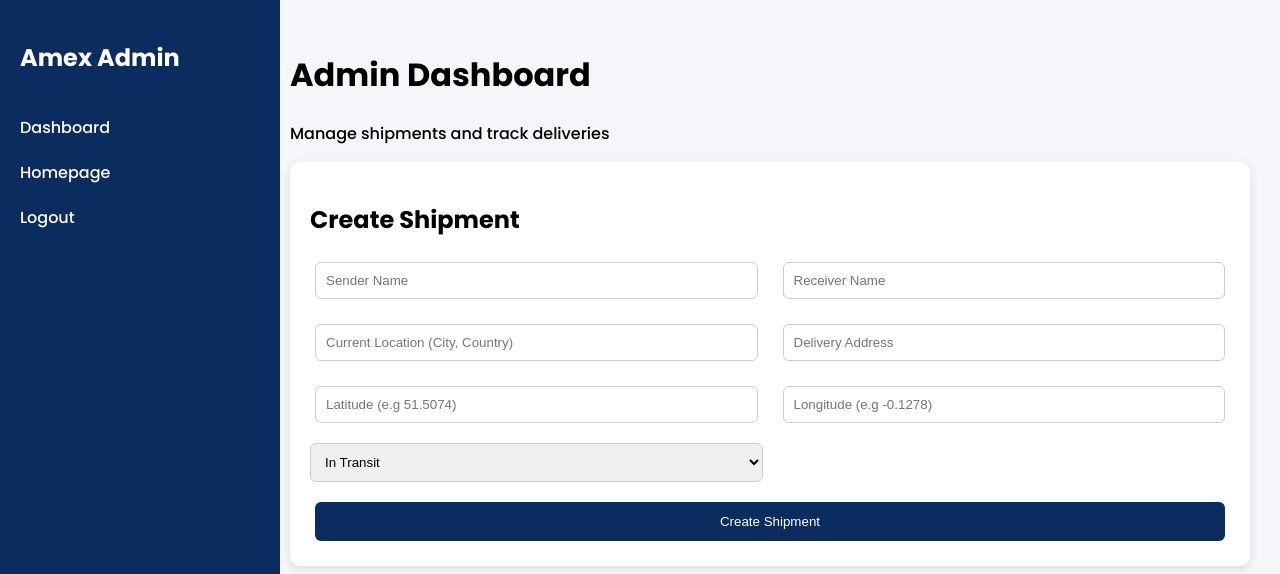
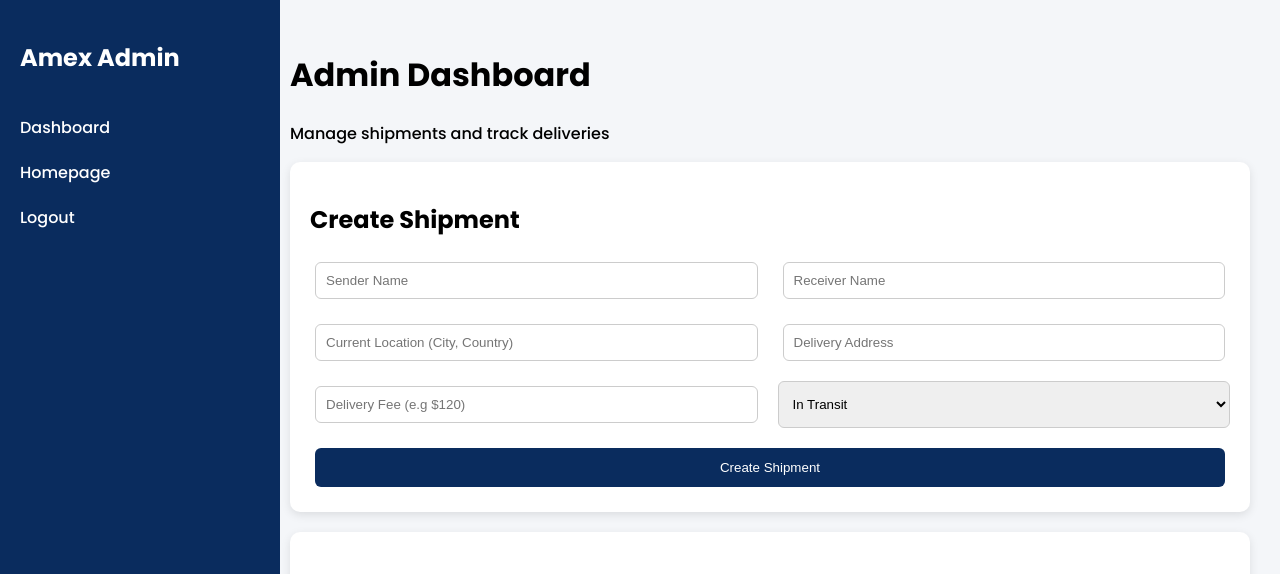
Before and after one commit to amexlabs-ui/amex-courier, a Python web app: template templates/dashboard.html in a window 1280 px wide. Shown: the top 574 px of the page. Run offline with Jinja, Linux system fonts and the light colour scheme; the template is opened without the code that fills it, so the values that code supplies are empty.

Commit message:
Update dashboard.html

```diff
--- a/templates/dashboard.html
+++ b/templates/dashboard.html
@@ -137,8 +137,7 @@ th, td {
 <input name="location" placeholder="Current Location (City, Country)" required>
 <input name="delivery_address" placeholder="Delivery Address" required>
 
-<input name="lat" placeholder="Latitude (e.g 51.5074)" required>
-<input name="lng" placeholder="Longitude (e.g -0.1278)" required>
+<input name="delivery_fee" placeholder="Delivery Fee (e.g $120)" required>
 
 <select name="status">
 <option>In Transit</option>
```
